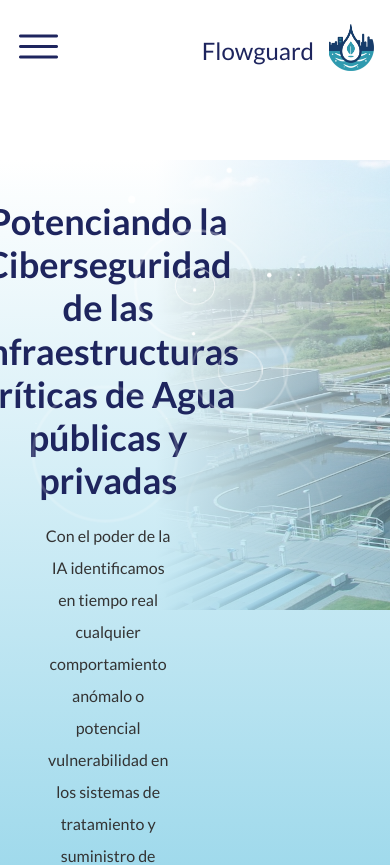
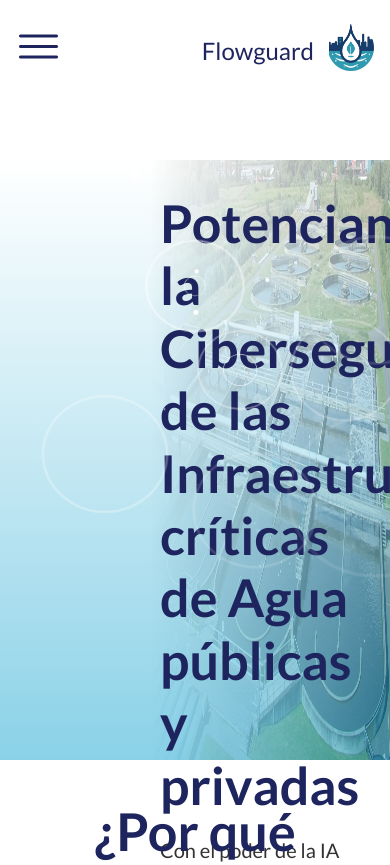
Before and after one commit to telcash/flowguard_frontend, a React (Create React App) app: page / in a window 390 px wide. Shown: the top 865 px of the page. Built offline with nearby package versions, Linux system fonts and the light colour scheme.

Commit message:
Implementados nuevos estilos con imagen de fondo, falta responsive

```diff
--- a/src/containers/hero-section/HeroSection.jsx
+++ b/src/containers/hero-section/HeroSection.jsx
@@ -8,19 +8,17 @@ const HeroSection = () => {
     const [t] = useTranslation("global");
     return (
         <div className="fg__hero">
-            <div className="fg__hero-container">
-                <div className="fg__hero-container_info">
+            <div className="fg__hero-info">
                     <h1>{t("header.tagline")}</h1>
                     <p>{t("header.description")}</p>
-                    <div className="fg__hero-container_info-actions">
+                    <div className="fg__hero-info_actions">
                         <button><a href="#features">{t("features.title")}</a></button>
                     </div>
-                </div>
             </div>
             <div className="rain_container">
                 <Rain></Rain>
             </div>
-            <div className="fg__hero-container-background">
+            <div className="fg__hero-background">
                 <img src={backgroundImg} alt="" />
             </div>
         </div>
--- a/src/containers/hero-section/hero-section.css
+++ b/src/containers/hero-section/hero-section.css
@@ -3,23 +3,17 @@
     width: 100%;
     background: linear-gradient(0deg, rgba(23,164,208,0.5) 0%, rgba(256,256,256,0.5) 100%);
     display: grid;
-    grid-template-columns: 1fr 39fr 59fr 1fr;
+    grid-template-columns: 37.2fr 19.6fr 39.2fr 1fr;
+    max-height: 600px;
 }
 
-.fg__hero-container {
+.fg__hero-info {
     position: relative;
     margin: 0 auto;
     width: 100%;
+    height: 100%;
+    max-height: 600px;
     max-width: var(--content-max-width);
-    grid-column-start: 2;
-    grid-column-end: 4;
-    grid-row-start: 1;
-    grid-row-end: 2;
-    display: grid;
-    grid-template-columns: 5fr 1fr 5fr;
-}
-
-.fg__hero-container_info {
     grid-column-start: 1;
     grid-column-end: 3;
     grid-row-start: 1;
@@ -27,16 +21,19 @@
     display: flex;
     flex-direction: column;
     row-gap: 10px;
+    margin-left: 10rem;
 }
 
-.fg__hero-container_info h1{
+.fg__hero-info h1{
+    width: 100%;
     color: #1E255E;
     font-size: 52px;
     font-weight: 700;
     flex: 2;
+    padding-top: 2rem;
 }
 
-.fg__hero-container_info p {
+.fg__hero-info p {
     color: #333;
     font-size: 20px;
     font-weight: 400;
@@ -44,14 +41,14 @@
     flex: 1;
 }
 
-.fg__hero-container_info-actions {
+.fg__hero-info_actions {
     width: 100%;
     display: flex;
     justify-content: flex-start;
     align-items: flex-end;
 }
 
-.fg__hero-container_info-actions button {
+.fg__hero-info_actions button {
     width: 200px;
     height: 60px;
     border-radius: 50px;
@@ -64,16 +61,23 @@
     z-index: 1;
 }
 
-.fg__hero-container-background {
+.fg__hero-background {
+    width: 100%;
+    height: 100%;
+    max-height: 600px;
+    max-width: 2500px;
     z-index: -1;
     position: relative;
-    grid-column-start: 3;
+    grid-column-start: 2;
     grid-column-end: 5;
     grid-row-start: 1;
     grid-row-end: 2;
+    display: flex;
+    justify-content: flex-end;
+    overflow: hidden;
 }
 
-.fg__hero-container-background::before {
+.fg__hero-background::before {
     content: "";
     position: absolute;
     top: 0;
@@ -82,6 +86,14 @@
     left: 0;
     background: linear-gradient(to right, rgba(255, 255, 255, 1), rgba(255, 255, 255, 0));
     pointer-events: none;
+    overflow: hidden;
+}
+
+.fg__hero-background img {
+    width: 100%;
+    height: auto;
+    display: block;
+    margin: 0;
 }
 
 .rain_container {
@@ -92,40 +104,5 @@
 }
 
 @media (max-width: 768px) {
-    .fg__hero-container {
-        align-items: center;
-        flex-direction: column;
-    }
 
-    .fg__hero-container_info {
-        flex: 50%;
-        padding: 2.5rem;
-        display: flex;
-        flex-direction: column;
-        row-gap: 10px;
-        justify-content: center;
-        align-items: center;
-    }
-
-    .fg__hero-container_info h1{
-        font-size: 36px;
-        text-align: center;
-        padding-right: 0;
-    }
-
-    .fg__hero-container_info p {
-        color: #333;
-        font-size: 16px;
-        font-weight: 400;
-        line-height: 32px;
-        text-align: center;
-    }
-
-    .fg__hero-container_info-actions {
-        display: none;
-    }
-
-    .fg__hero-container_img {
-        margin: 0 1rem;
-    }
 }
```
Also changed, not shown: src/assets/hero-background.jpg.
